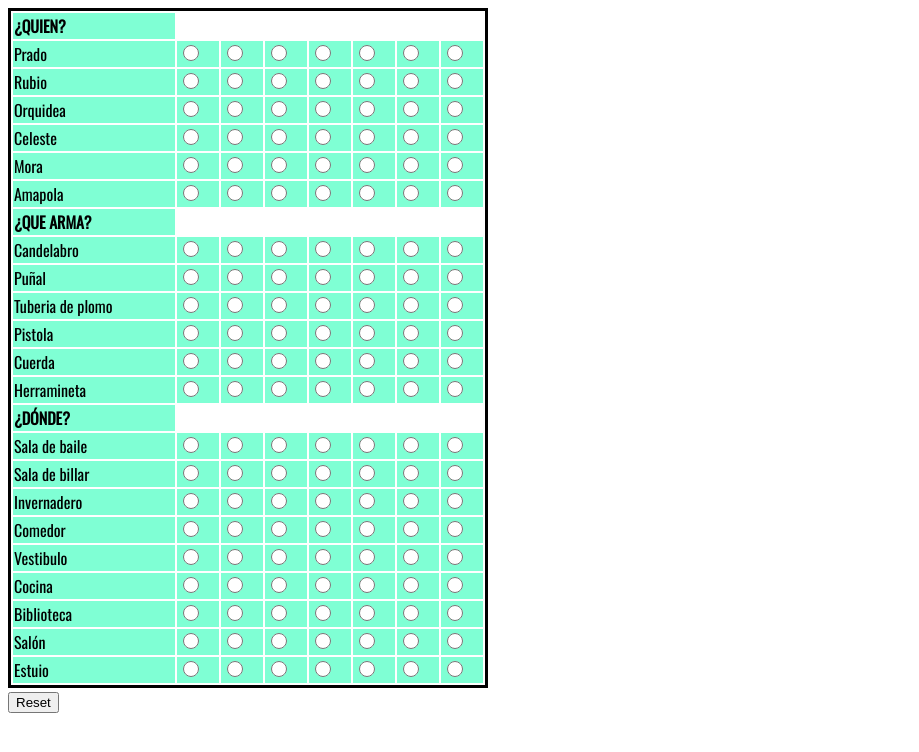
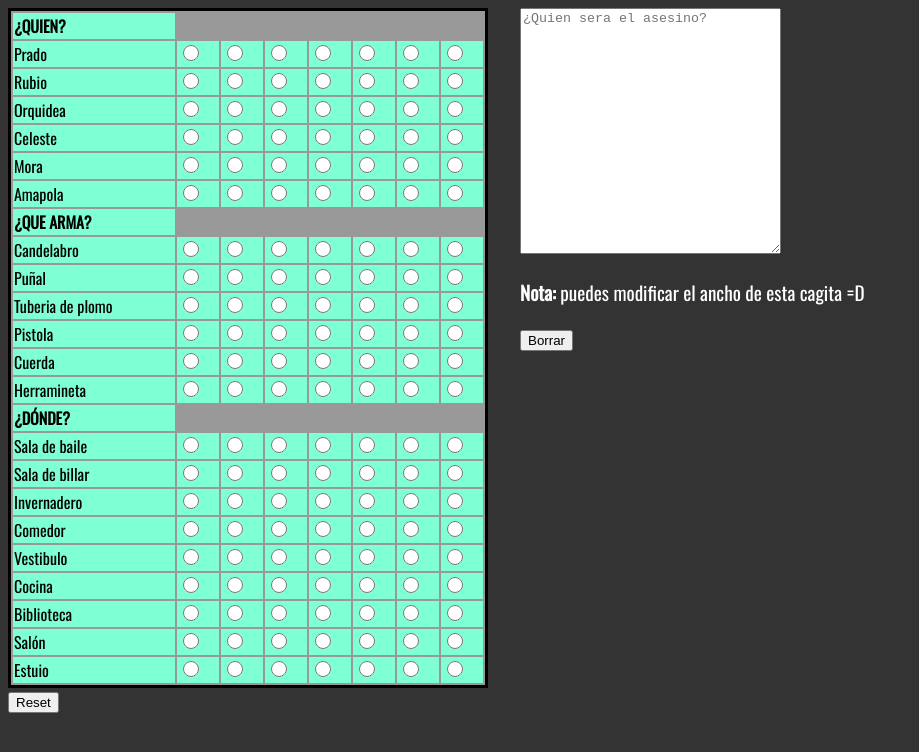
Before and after one commit to FrankoRiven/FrankoRiven.github.io, a plain HTML site: page index.html in a window 1280 px wide. Shown: the whole page, without its empty margins (0-919 px from the left). Drawn offline with nearby package versions, Linux system fonts and the light colour scheme.

Commit message:
Add files via upload

```diff
--- a/index.html
+++ b/index.html
@@ -230,5 +230,10 @@
 			</table>
 			<input type="reset">
 		</form>
+		<form>
+			<textarea name="notes" id="notes" cols="30" rows="10" placeholder="¿Quien sera el asesino?"></textarea>
+			<p><b>Nota: </b>puedes modificar el ancho de esta cagita =D</p>
+			<input type="reset"  value="Borrar" id="reset-textarea">
+		</form>
 	</body>
 </html>
--- a/style.css
+++ b/style.css
@@ -1,17 +1,19 @@
 @import url('https://fonts.googleapis.com/css2?family=Nunito&family=Oswald&display=swap');
 
 html{
-    font-family: 'Nunito', sans-serif;
     font-family: 'Oswald', sans-serif;
 }
 
 body{
     background-color: #fff;
+    display: flex;
+    background-color: #333;
 }
 
 table{
     border: .2rem solid #000;
     width: 30rem;
+    background-color: #999;
 }
 
 table tr{
@@ -26,3 +28,18 @@ td input{
     height: 1rem;
     width: 1rem;
 }
+
+p{
+    font-size: 1.2rem;
+    color: #fff;
+    margin-left: 2rem;
+}
+
+#notes{
+    margin-left: 2rem;
+    height: 15rem;
+}
+
+#reset-textarea{
+    margin-left: 2rem;
+}
```
